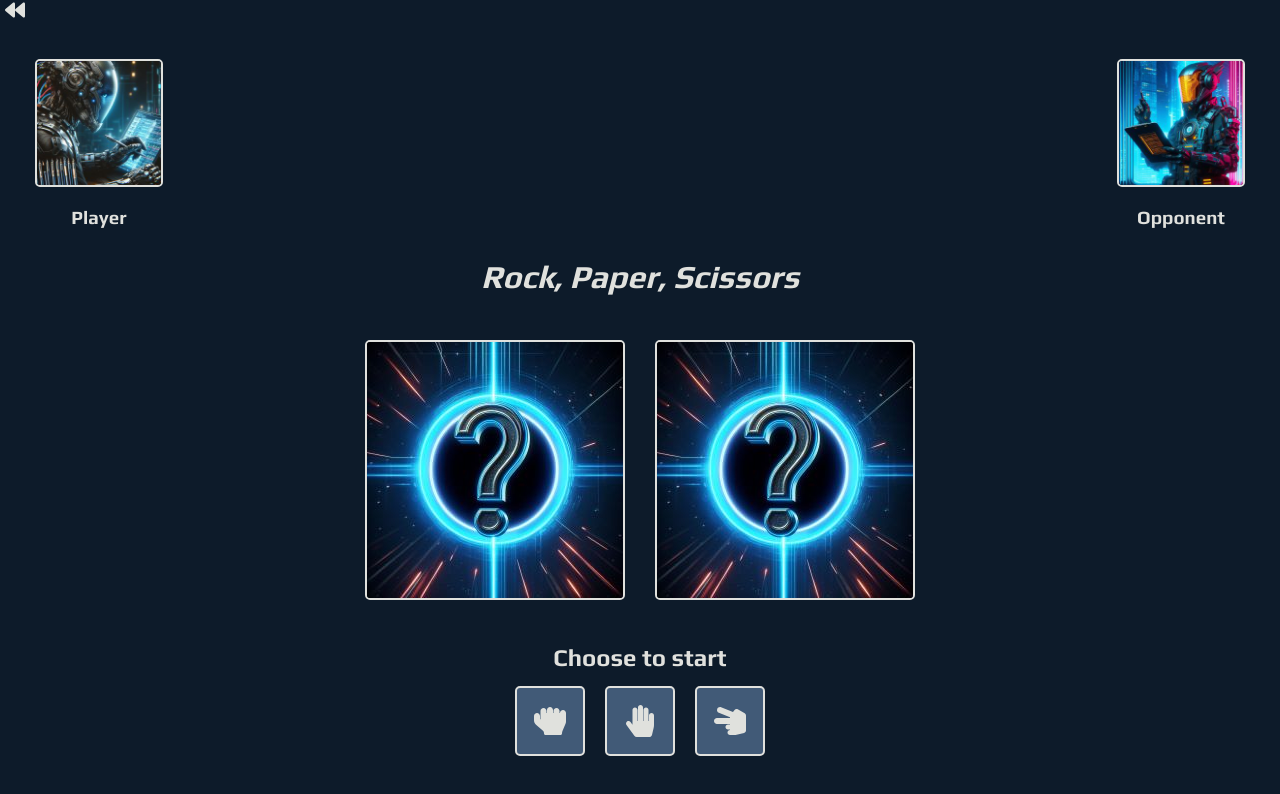
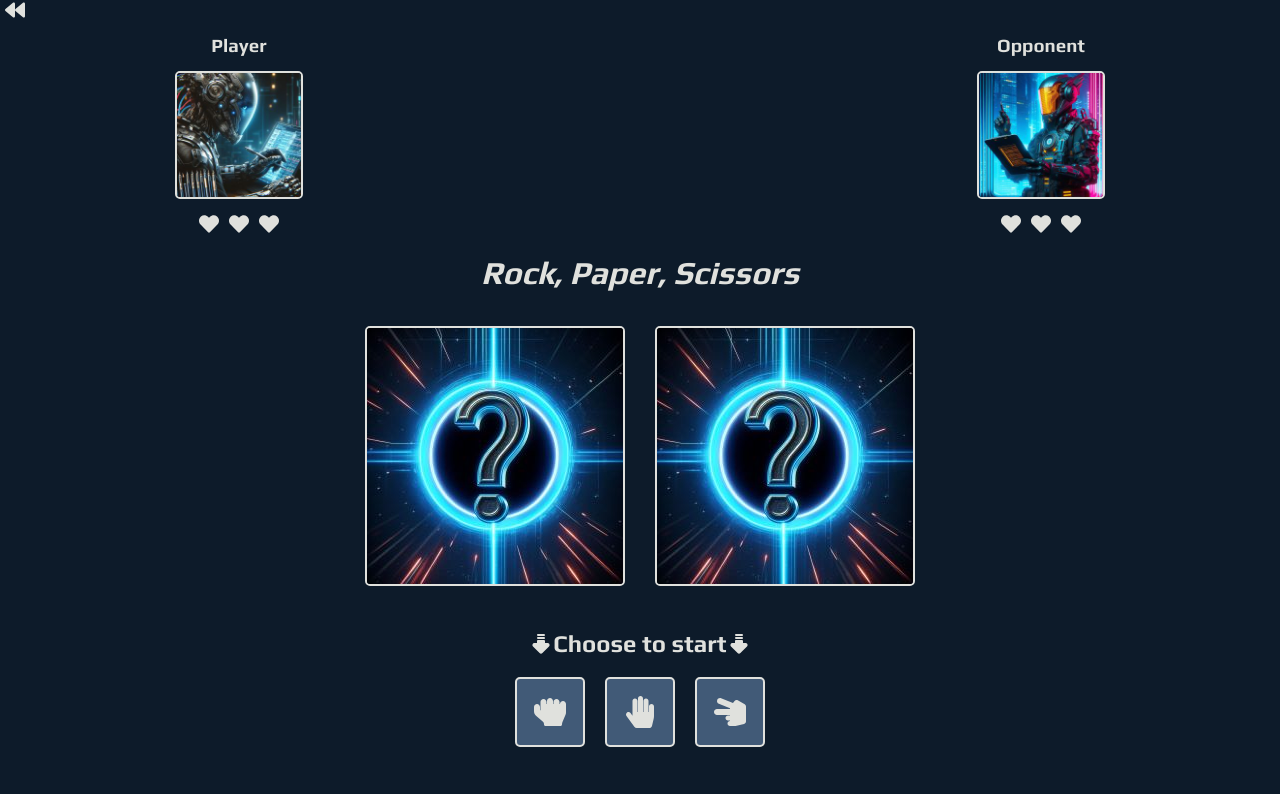
Before and after one commit to Dimterion/Playground, a React (Vite) app: page /rps-game in a window 1280 px wide. Shown: the top 794 px of the page. Built offline with nearby package versions, Linux system fonts and the light colour scheme.

Commit message:
adjust rpsGame win condition, add hearts icons, change texts

```diff
--- a/src/pages/RPSGame/RPSGame.jsx
+++ b/src/pages/RPSGame/RPSGame.jsx
@@ -1,5 +1,13 @@
 import { useState } from "react";
-import { FaHandPaper, FaHandRock, FaHandScissors } from "react-icons/fa";
+import {
+  FaHandPaper,
+  FaHandRock,
+  FaHandScissors,
+  FaHeart,
+  FaRegHeart,
+} from "react-icons/fa";
+import { TbArrowBigDownLinesFilled } from "react-icons/tb";
+import { VscDebugRestart } from "react-icons/vsc";
 import { roll } from "./utils";
 import player from "../../assets/RPSGame/player.jpg";
 import opponent from "../../assets/RPSGame/opponent.jpg";
@@ -11,10 +19,66 @@ import Header from "../../components/Header/Header";
 import "./rpsGame.css";
 
 export default function RPSGame() {
+  const [playerScore, setPlayerScore] = useState(3);
+  const [opponentScore, setOpponentScore] = useState(3);
   const [gameStatus, setGameStatus] = useState("Choose to start");
   const [playerRoll, setPlayerRoll] = useState("question mark");
   const [opponentRoll, setOpponentRoll] = useState("question mark");
   const [rollAnimation, setRollAnimation] = useState(false);
+
+  const playerHearts =
+    playerScore === 3 ? (
+      <div className="rpsGame-heartsContainer">
+        <FaHeart />
+        <FaHeart />
+        <FaHeart />
+      </div>
+    ) : playerScore === 2 ? (
+      <div className="rpsGame-heartsContainer">
+        <FaHeart />
+        <FaHeart />
+        <FaRegHeart />
+      </div>
+    ) : playerScore === 1 ? (
+      <div className="rpsGame-heartsContainer">
+        <FaHeart />
+        <FaRegHeart />
+        <FaRegHeart />
+      </div>
+    ) : (
+      <div className="rpsGame-heartsContainer">
+        <FaRegHeart />
+        <FaRegHeart />
+        <FaRegHeart />
+      </div>
+    );
+
+  const opponentHearts =
+    opponentScore === 3 ? (
+      <div className="rpsGame-heartsContainer">
+        <FaHeart />
+        <FaHeart />
+        <FaHeart />
+      </div>
+    ) : opponentScore === 2 ? (
+      <div className="rpsGame-heartsContainer">
+        <FaHeart />
+        <FaHeart />
+        <FaRegHeart />
+      </div>
+    ) : opponentScore === 1 ? (
+      <div className="rpsGame-heartsContainer">
+        <FaHeart />
+        <FaRegHeart />
+        <FaRegHeart />
+      </div>
+    ) : (
+      <div className="rpsGame-heartsContainer">
+        <FaRegHeart />
+        <FaRegHeart />
+        <FaRegHeart />
+      </div>
+    );
 
   const playerRolls = ["rock", "paper", "scissors"];
 
@@ -41,9 +105,17 @@ export default function RPSGame() {
       <button
         key={playerRoll}
         onClick={() => {
-          roll(playerRoll, setPlayerRoll, setOpponentRoll, setGameStatus);
+          roll(
+            playerRoll,
+            setPlayerRoll,
+            setOpponentRoll,
+            setPlayerScore,
+            setOpponentScore,
+            setGameStatus
+          );
           setRollAnimation(true);
         }}
+        disabled={playerScore === 0 || opponentScore === 0}
         className="rpsGame-btn"
       >
         {playerRoll === "rock" ? (
@@ -62,24 +134,43 @@ export default function RPSGame() {
       <Header />
       <section className="rpsGame-section">
         <div className="rpsGame-playersInfoContainer">
-          <div>
+          <div className="rpsGame-playersInfoContainerItem">
+            <h3>Player</h3>
             <img
               src={player}
               alt="Futuristic android with a pen and tablet"
               className="rpsGame-portrait"
             />
-            <h3>Player</h3>
+            {playerHearts}
           </div>
-          <div>
+          <div className="rpsGame-playersInfoContainerItem">
+            <h3>Opponent</h3>
             <img
               src={opponent}
               alt="Futuristic android with a pen and tablet"
               className="rpsGame-portrait"
             />
-            <h3>Opponent</h3>
+            {opponentHearts}
           </div>
         </div>
         <h1 className="rpsGame-heading">Rock, Paper, Scissors</h1>
+        {playerScore === 0 ? (
+          <div>
+            <img
+              src={opponent}
+              alt="Futuristic android with a pen and tablet"
+              className="rpsGame-img"
+            />
+          </div>
+        ) : opponentScore === 0 ? (
+          <div>
+            <img
+              src={player}
+              alt="Futuristic android with a pen and tablet"
+              className="rpsGame-img"
+            />
+          </div>
+        ) : (
           <div>
             <img
               src={playerRollImg}
@@ -98,8 +189,32 @@ export default function RPSGame() {
               onAnimationEnd={() => setRollAnimation(false)}
             />
           </div>
-        <h2 className="rpsGame-subHeading">{gameStatus}</h2>
+        )}
+        <h2 className="rpsGame-subHeading">
+          {gameStatus === "Choose to start" && <TbArrowBigDownLinesFilled />}
+          {playerScore === 0
+            ? "Opponent is victorious!"
+            : opponentScore === 0
+            ? "You are victorious!"
+            : gameStatus}
+          {gameStatus === "Choose to start" && <TbArrowBigDownLinesFilled />}
+        </h2>
         <div className="rpsGame-buttons">{buttons}</div>
+        {(playerScore === 0 || opponentScore === 0) && (
+          <button
+            onClick={() => {
+              setPlayerScore(3);
+              setOpponentScore(3);
+              setGameStatus("Choose to start");
+              setPlayerRoll("question mark");
+              setOpponentRoll("question mark");
+              setRollAnimation(true);
+            }}
+            className="rpsGame-btn"
+          >
+            <VscDebugRestart />
+          </button>
+        )}
       </section>
     </>
   );
--- a/src/pages/RPSGame/rpsGame.css
+++ b/src/pages/RPSGame/rpsGame.css
@@ -19,7 +19,19 @@
   display: flex;
   flex-flow: row nowrap;
   justify-content: space-between;
-  margin: 20px;
+  margin: 10px 20px;
+}
+
+@media (min-width: 1200px) {
+  .rpsGame-playersInfoContainer {
+    margin: 10px 10rem;
+  }
+}
+
+.rpsGame-playersInfoContainerItem {
+  display: flex;
+  flex-flow: column nowrap;
+  align-items: center;
 }
 
 .rpsGame-portrait {
@@ -30,8 +42,15 @@
   margin: 15px;
 }
 
+.rpsGame-heartsContainer {
+  display: flex;
+  flex-flow: row nowrap;
+  gap: 10px;
+  font-size: 1.25rem;
+}
+
 .rpsGame-heading {
-  margin: 30px;
+  margin: 20px;
   font-size: 2rem;
   font-style: italic;
 }
@@ -67,7 +86,16 @@
 }
 
 .rpsGame-subHeading {
-  margin-top: 25px;
+  display: flex;
+  justify-content: center;
+  align-items: center;
+  margin: 25px auto 10px;
+}
+
+@media (max-width: 600px) {
+  .rpsGame-subHeading {
+    font-size: 1.25rem;
+  }
 }
 
 .rpsGame-buttons {
@@ -100,3 +128,7 @@
 .rpsGame-btn:active {
   transform: scale(0.8);
 }
+
+.rpsGame-btn:disabled {
+  opacity: 0.5;
+}
--- a/src/pages/RPSGame/utils.js
+++ b/src/pages/RPSGame/utils.js
@@ -2,6 +2,8 @@ export function roll(
   playerRoll,
   setPlayerRoll,
   setOpponentRoll,
+  setPlayerScore,
+  setOpponentScore,
   setGameStatus
 ) {
   setPlayerRoll(playerRoll);
@@ -15,17 +17,23 @@ export function roll(
   let gameStatus;
 
   if (playerRoll === "rock" && opponentRoll === "scissors") {
-    gameStatus = "You win!";
+    gameStatus = "You win the round!";
+    setOpponentScore((prevOpponentScore) => prevOpponentScore - 1);
   } else if (playerRoll === "rock" && opponentRoll === "paper") {
-    gameStatus = "Opponent wins!";
+    gameStatus = "Opponent wins the round!";
+    setPlayerScore((prevPlayerScore) => prevPlayerScore - 1);
   } else if (playerRoll === "paper" && opponentRoll === "rock") {
-    gameStatus = "You win!";
+    gameStatus = "You win the round!";
+    setOpponentScore((prevOpponentScore) => prevOpponentScore - 1);
   } else if (playerRoll === "paper" && opponentRoll === "scissors") {
-    gameStatus = "Opponent wins!";
+    gameStatus = "Opponent wins the round!";
+    setPlayerScore((prevPlayerScore) => prevPlayerScore - 1);
   } else if (playerRoll === "scissors" && opponentRoll === "paper") {
-    gameStatus = "You win!";
+    gameStatus = "You win the round!";
+    setOpponentScore((prevOpponentScore) => prevOpponentScore - 1);
   } else if (playerRoll === "scissors" && opponentRoll === "rock") {
-    gameStatus = "Opponent wins!";
+    gameStatus = "Opponent wins the round!";
+    setPlayerScore((prevPlayerScore) => prevPlayerScore - 1);
   } else {
     gameStatus = "Tie!";
   }
```
Lines whose indentation alone changed are shown as unchanged.
